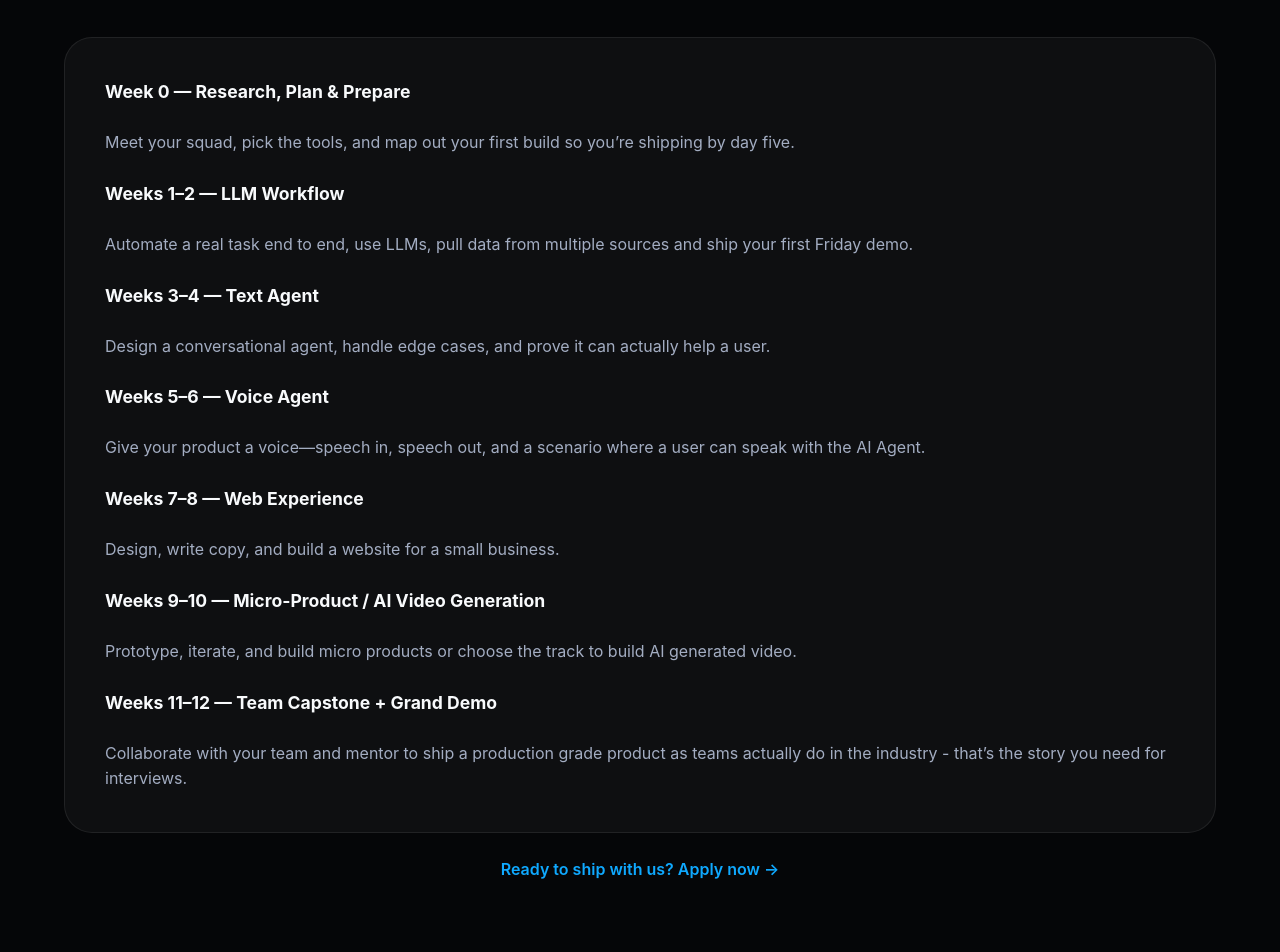
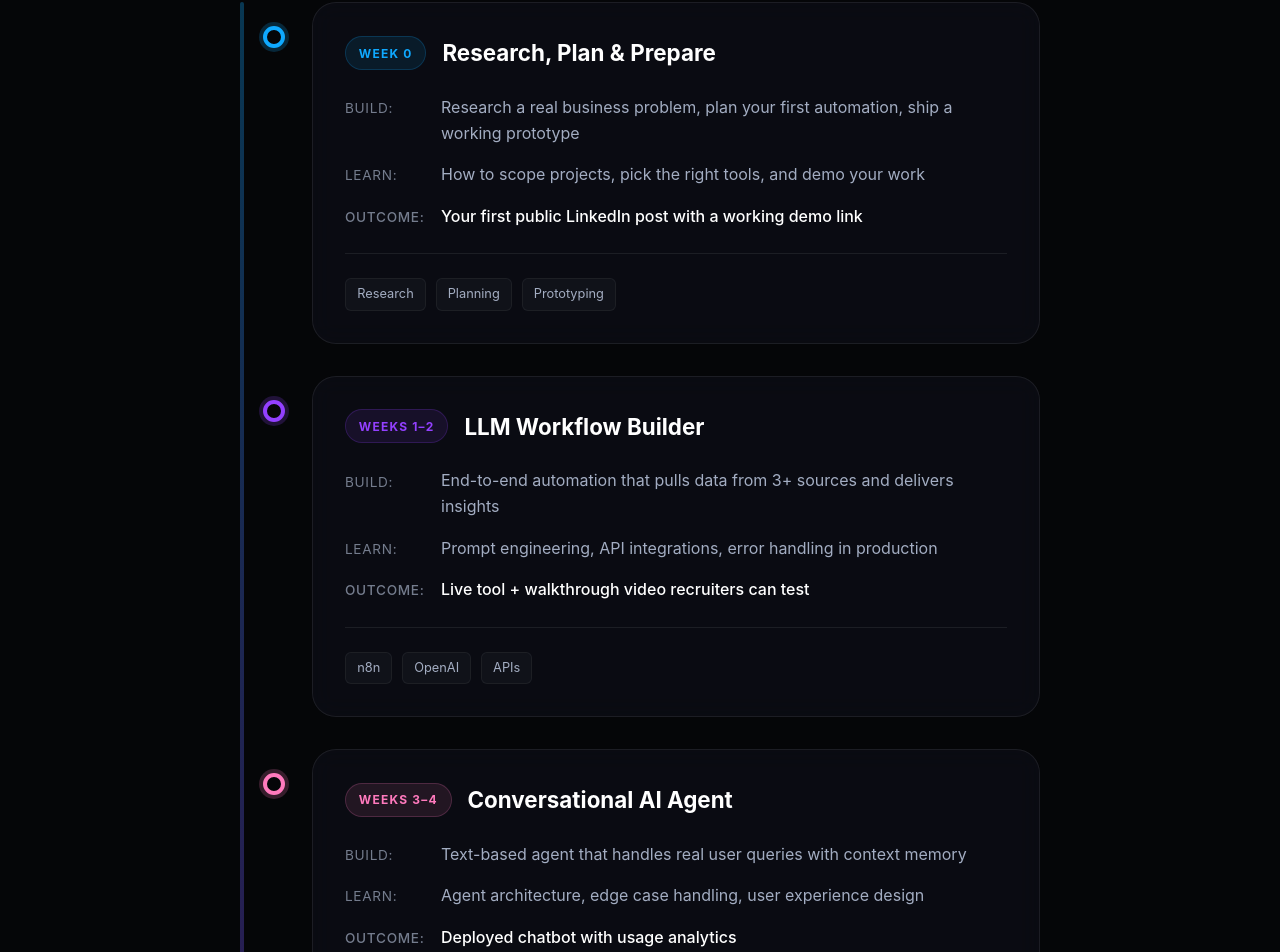
Before and after one commit to kagrawal29/ai-native-internship-next, a Next.js app: page / in a window 1280 px wide. Shown: the part 3100-4052 px from the top of the page. Built offline with nearby package versions, Linux system fonts and the light colour scheme.

Commit message:
feat: redesign journey section with animated timeline

```diff
--- a/app/components/JourneySection.tsx
+++ b/app/components/JourneySection.tsx
@@ -1,37 +1,138 @@
+"use client";
+
+import { motion } from "framer-motion";
+
+const weeks = [
+  {
+    week: "Week 0",
+    title: "Research, Plan & Prepare",
+    build: "Research a real business problem, plan your first automation, ship a working prototype",
+    learn: "How to scope projects, pick the right tools, and demo your work",
+    outcome: "Your first public LinkedIn post with a working demo link",
+    color: "blue",
+    tools: ["Research", "Planning", "Prototyping"],
+  },
+  {
+    week: "Weeks 1–2",
+    title: "LLM Workflow Builder",
+    build: "End-to-end automation that pulls data from 3+ sources and delivers insights",
+    learn: "Prompt engineering, API integrations, error handling in production",
+    outcome: "Live tool + walkthrough video recruiters can test",
+    color: "purple",
+    tools: ["n8n", "OpenAI", "APIs"],
+  },
+  {
+    week: "Weeks 3–4",
+    title: "Conversational AI Agent",
+    build: "Text-based agent that handles real user queries with context memory",
+    learn: "Agent architecture, edge case handling, user experience design",
+    outcome: "Deployed chatbot with usage analytics",
+    color: "pink",
+    tools: ["LangChain", "Vector DB", "React"],
+  },
+  {
+    week: "Weeks 5–6",
+    title: "Voice AI Interface",
+    build: "Voice-in, voice-out AI agent for a specific use case",
+    learn: "Speech recognition, natural conversation flow, latency optimization",
+    outcome: "Recorded demo of a real conversation with your agent",
+    color: "blue",
+    tools: ["ElevenLabs", "Deepgram", "Retell"],
+  },
+  {
+    week: "Weeks 7–8",
+    title: "AI-Powered Web Experience",
+    build: "Full website for a small business with AI-generated content",
+    learn: "Web design, copywriting, SEO, deployment pipelines",
+    outcome: "Live website + case study of your design process",
+    color: "purple",
+    tools: ["Next.js", "Tailwind", "Framer"],
+  },
+  {
+    week: "Weeks 9–10",
+    title: "Choose Your Track",
+    build: "Option A: Micro SaaS Product | Option B: AI Video Generation",
+    learn: "Product launch, user feedback, or advanced media generation",
+    outcome: "Product launch post + early user feedback",
+    color: "pink",
+    tools: ["Stripe", "Auth", "Runway"],
+  },
+  {
+    week: "Weeks 11–12",
+    title: "Team Capstone",
+    build: "Production-grade product with your squad, like real teams ship",
+    learn: "Collaboration, code review, project management, stakeholder demos",
+    outcome: "The story you tell in every interview",
+    color: "blue",
+    tools: ["Git", "Team Work", "Production"],
+  },
+];
+
 export function JourneySection() {
   return (
-    <section className="section" id="journey">
+    <section className="section journey-section" id="journey">
       <div className="container">
         <div className="section-heading">
-          <p className="eyebrow">How it works</p>
-          <h2>Plan • Build • Demo • Feedback • Repeat</h2>
+          <p className="eyebrow">12 weeks to job-ready</p>
+          <h2>
+            Ship weekly. Demo publicly. <br />
+            <span className="hero-gradient">Build proof recruiters can&apos;t ignore.</span>
+          </h2>
           <p className="lead">
-            Fully online. You work in a squad of four builders with a dedicated mentor per project. Updates happen in Slack, you have two
-            pre-scheduled team calls with your mentor every week, and extra office hours for questions or debugging whenever you need
-            them.
+            Fully online. Squad of 4 builders. Dedicated mentor. Two team calls weekly + office hours whenever you&apos;re stuck.
           </p>
         </div>
-        <div className="journey-list">
-          <h3>Week 0 — Research, Plan &amp; Prepare</h3>
-          <p>Meet your squad, pick the tools, and map out your first build so you’re shipping by day five.</p>
-          <h3>Weeks 1–2 — LLM Workflow</h3>
-          <p>Automate a real task end to end, use LLMs, pull data from multiple sources and ship your first Friday demo.</p>
-          <h3>Weeks 3–4 — Text Agent</h3>
-          <p>Design a conversational agent, handle edge cases, and prove it can actually help a user.</p>
-          <h3>Weeks 5–6 — Voice Agent</h3>
-          <p>Give your product a voice—speech in, speech out, and a scenario where a user can speak with the AI Agent.</p>
-          <h3>Weeks 7–8 — Web Experience</h3>
-          <p>Design, write copy, and build a website for a small business.</p>
-          <h3>Weeks 9–10 — Micro-Product / AI Video Generation</h3>
-          <p>Prototype, iterate, and build micro products or choose the track to build AI generated video.</p>
-          <h3>Weeks 11–12 — Team Capstone + Grand Demo</h3>
-          <p>
-            Collaborate with your team and mentor to ship a production grade product as teams actually do in the industry - that’s the
-            story you need for interviews.
-          </p>
+
+        <div className="timeline-container">
+          <div className="timeline-line-vertical" />
+
+          <div className="timeline-weeks">
+            {weeks.map((week, index) => (
+              <motion.div
+                key={index}
+                className={`week-card-wrapper color-${week.color}`}
+                initial={{ opacity: 0, x: -20 }}
+                whileInView={{ opacity: 1, x: 0 }}
+                viewport={{ once: true, margin: "-50px" }}
+                transition={{ duration: 0.5, delay: index * 0.1 }}
+              >
+                <div className="timeline-dot" />
+                <div className="week-card">
+                  <div className="week-header">
+                    <span className="week-badge">{week.week}</span>
+                    <h3>{week.title}</h3>
+                  </div>
+
+                  <div className="week-content">
+                    <div className="week-item">
+                      <span className="item-label">Build:</span>
+                      <p>{week.build}</p>
+                    </div>
+                    <div className="week-item">
+                      <span className="item-label">Learn:</span>
+                      <p>{week.learn}</p>
+                    </div>
+                    <div className="week-item highlight">
+                      <span className="item-label">Outcome:</span>
+                      <p>{week.outcome}</p>
+                    </div>
+                  </div>
+
+                  <div className="week-tools">
+                    {week.tools.map((tool, i) => (
+                      <span key={i} className="tool-tag">{tool}</span>
+                    ))}
+                  </div>
+                </div>
+              </motion.div>
+            ))}
+          </div>
         </div>
+
         <p className="section-cta">
-          <a href="#apply">Ready to ship with us? Apply now →</a>
+          By Week 12, you&apos;ll have 6 projects recruiters can test, not just read about.
+          <br />
+          <a href="#outcomes" className="mt-4 inline-block">See what past builders shipped →</a>
         </p>
       </div>
     </section>
--- a/app/styles.css
+++ b/app/styles.css
@@ -1007,3 +1007,200 @@ img {
   font-size: 1.4rem;
   color: #0fa9ff;
 }
+/* Journey Section Redesign */
+.journey-section {
+  position: relative;
+  overflow: hidden;
+}
+
+.timeline-container {
+  position: relative;
+  max-width: 800px;
+  margin: 4rem auto 0;
+  padding-left: 2rem;
+}
+
+.timeline-line-vertical {
+  position: absolute;
+  left: 0;
+  top: 0;
+  bottom: 0;
+  width: 4px;
+  background: linear-gradient(180deg, #0fa9ff, #9340ff, #ff7abd);
+  border-radius: 999px;
+  opacity: 0.3;
+}
+
+.timeline-weeks {
+  display: flex;
+  flex-direction: column;
+  gap: 2rem;
+}
+
+.week-card-wrapper {
+  position: relative;
+  padding-left: 2.5rem;
+}
+
+.timeline-dot {
+  position: absolute;
+  left: -9px;
+  top: 24px;
+  width: 22px;
+  height: 22px;
+  border-radius: 50%;
+  background: var(--bg-dark);
+  border: 4px solid var(--primary);
+  z-index: 2;
+  box-shadow: 0 0 0 4px rgba(15, 169, 255, 0.2);
+}
+
+.color-purple .timeline-dot {
+  border-color: var(--secondary);
+  box-shadow: 0 0 0 4px rgba(147, 64, 255, 0.2);
+}
+
+.color-pink .timeline-dot {
+  border-color: #ff7abd;
+  box-shadow: 0 0 0 4px rgba(255, 122, 189, 0.2);
+}
+
+.week-card {
+  background: rgba(14, 16, 25, 0.6);
+  border: 1px solid rgba(255, 255, 255, 0.08);
+  border-radius: 24px;
+  padding: 2rem;
+  backdrop-filter: blur(12px);
+  transition: transform 0.3s ease, border-color 0.3s ease, box-shadow 0.3s ease;
+}
+
+.week-card:hover {
+  transform: translateX(8px);
+  border-color: rgba(255, 255, 255, 0.15);
+  box-shadow: 0 20px 40px rgba(0, 0, 0, 0.4);
+}
+
+.color-blue .week-card:hover {
+  border-color: rgba(15, 169, 255, 0.3);
+  box-shadow: 0 20px 40px rgba(15, 169, 255, 0.1);
+}
+
+.color-purple .week-card:hover {
+  border-color: rgba(147, 64, 255, 0.3);
+  box-shadow: 0 20px 40px rgba(147, 64, 255, 0.1);
+}
+
+.color-pink .week-card:hover {
+  border-color: rgba(255, 122, 189, 0.3);
+  box-shadow: 0 20px 40px rgba(255, 122, 189, 0.1);
+}
+
+.week-header {
+  display: flex;
+  align-items: center;
+  gap: 1rem;
+  margin-bottom: 1.5rem;
+  flex-wrap: wrap;
+}
+
+.week-badge {
+  font-size: 0.75rem;
+  font-weight: 700;
+  text-transform: uppercase;
+  letter-spacing: 0.1em;
+  padding: 0.4rem 0.8rem;
+  border-radius: 999px;
+  background: rgba(255, 255, 255, 0.05);
+  border: 1px solid rgba(255, 255, 255, 0.1);
+  color: var(--text-muted);
+}
+
+.color-blue .week-badge { color: #0fa9ff; background: rgba(15, 169, 255, 0.1); border-color: rgba(15, 169, 255, 0.2); }
+.color-purple .week-badge { color: #9340ff; background: rgba(147, 64, 255, 0.1); border-color: rgba(147, 64, 255, 0.2); }
+.color-pink .week-badge { color: #ff7abd; background: rgba(255, 122, 189, 0.1); border-color: rgba(255, 122, 189, 0.2); }
+
+.week-header h3 {
+  margin: 0;
+  font-size: 1.4rem;
+  color: #fff;
+}
+
+.week-content {
+  display: grid;
+  gap: 1rem;
+}
+
+.week-item {
+  display: grid;
+  grid-template-columns: 80px 1fr;
+  gap: 1rem;
+  font-size: 1rem;
+  color: var(--text-muted);
+}
+
+.week-item.highlight {
+  color: #fff;
+  font-weight: 500;
+}
+
+.item-label {
+  font-size: 0.85rem;
+  text-transform: uppercase;
+  letter-spacing: 0.05em;
+  color: var(--text-muted);
+  opacity: 0.7;
+  padding-top: 0.2rem;
+}
+
+.week-item p {
+  margin: 0;
+}
+
+.week-tools {
+  margin-top: 1.5rem;
+  padding-top: 1.5rem;
+  border-top: 1px solid rgba(255, 255, 255, 0.08);
+  display: flex;
+  flex-wrap: wrap;
+  gap: 0.6rem;
+}
+
+.tool-tag {
+  font-size: 0.8rem;
+  color: var(--text-muted);
+  background: rgba(255, 255, 255, 0.03);
+  padding: 0.3rem 0.7rem;
+  border-radius: 6px;
+  border: 1px solid rgba(255, 255, 255, 0.05);
+}
+
+@media (max-width: 768px) {
+  .timeline-container {
+    padding-left: 1.5rem;
+  }
+
+  .week-card-wrapper {
+    padding-left: 1.5rem;
+  }
+
+  .timeline-dot {
+    width: 16px;
+    height: 16px;
+    left: -7px;
+    top: 28px;
+    border-width: 3px;
+  }
+
+  .week-card {
+    padding: 1.5rem;
+  }
+
+  .week-header h3 {
+    font-size: 1.2rem;
+  }
+
+  .week-item {
+    grid-template-columns: 1fr;
+    gap: 0.2rem;
+  }
+}
```
Also changed, not shown: 1 other file (tests, documents, lock files or other folders).
